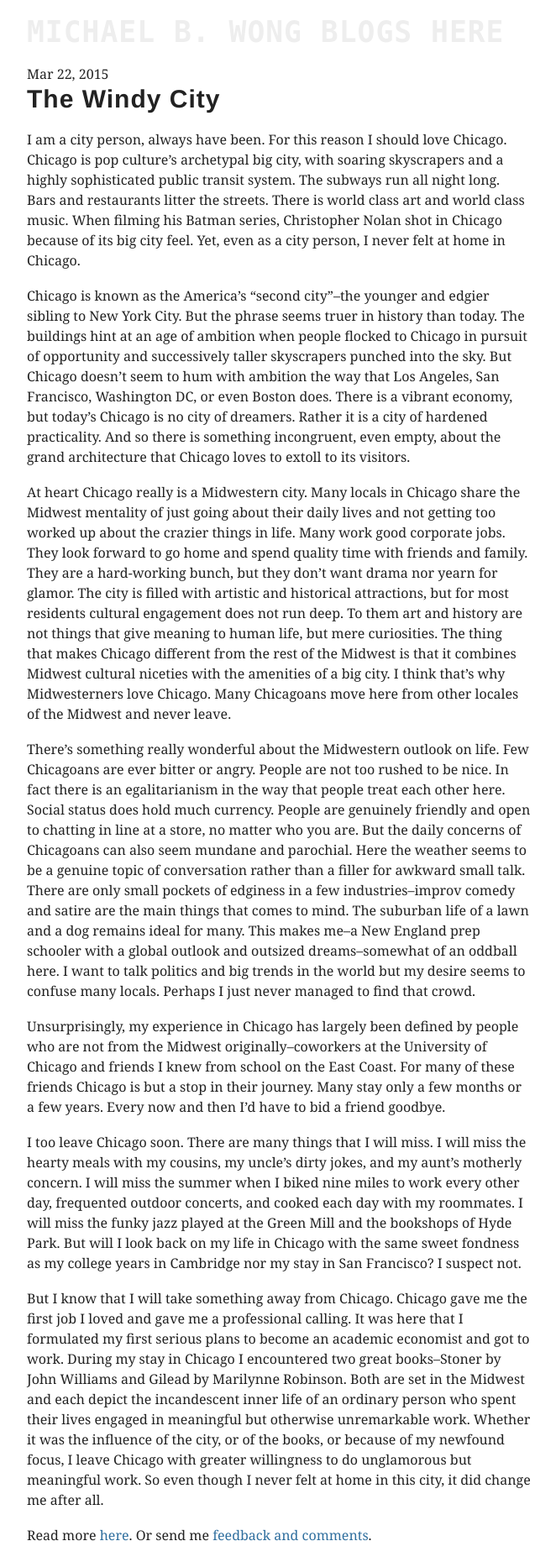
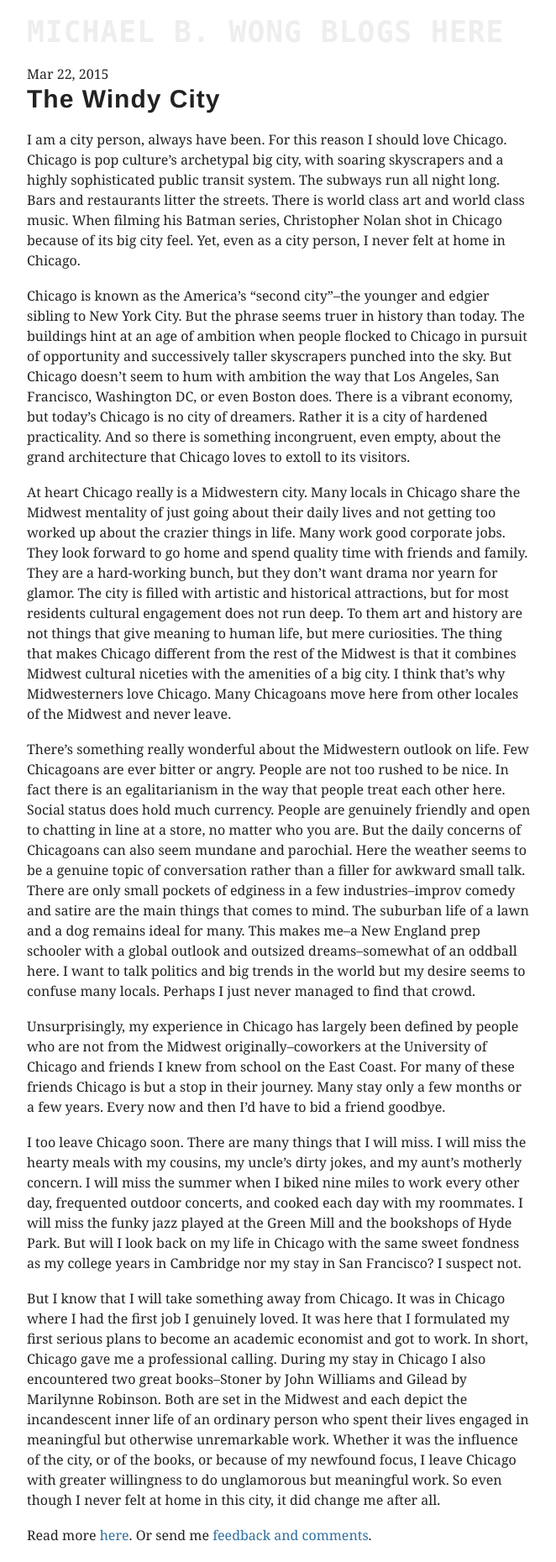
Before and after one commit to mbwong/mbwong.github.com, a Jekyll site: the page built from _posts/2015-03-22-chicago.md, in a window 1280 px wide. Shown: the whole page at 84% size, without its empty margins (308-970 px from the left). Built offline with Jekyll 4.4.1, drawn with Linux system fonts in a browser that asks for light colours.

Commit message:
Update 2015-03-22-chicago.md

```diff
--- a/_posts/2015-03-22-chicago.md
+++ b/_posts/2015-03-22-chicago.md
@@ -18,4 +18,4 @@
 
 I too leave Chicago soon. There are many things that I will miss. I will miss the hearty meals with my cousins, my uncle's dirty jokes, and my aunt's motherly concern. I will miss the summer when I biked nine miles to work every other day, frequented outdoor concerts, and cooked each day with my roommates. I will miss the funky jazz played at the Green Mill and the bookshops of Hyde Park. But will I look back on my life in Chicago with the same sweet fondness as my college years in Cambridge nor my stay in San Francisco? I suspect not.
 
-But I know that I will take something away from Chicago. Chicago gave me the first job I loved and gave me a professional calling. It was here that I formulated my first serious plans to become an academic economist and got to work. During my stay in Chicago I encountered two great books--Stoner by John Williams and Gilead by Marilynne Robinson. Both are set in the Midwest and each depict the incandescent inner life of an ordinary person who spent their lives engaged in meaningful but otherwise unremarkable work. Whether it was the influence of the city, or of the books, or because of my newfound focus, I leave Chicago with greater willingness to do unglamorous but meaningful work. So even though I never felt at home in this city, it did change me after all.
+But I know that I will take something away from Chicago. It was in Chicago where I had the first job I genuinely loved. It was here that I formulated my first serious plans to become an academic economist and got to work. In short, Chicago gave me a professional calling. During my stay in Chicago I also encountered two great books--Stoner by John Williams and Gilead by Marilynne Robinson. Both are set in the Midwest and each depict the incandescent inner life of an ordinary person who spent their lives engaged in meaningful but otherwise unremarkable work. Whether it was the influence of the city, or of the books, or because of my newfound focus, I leave Chicago with greater willingness to do unglamorous but meaningful work. So even though I never felt at home in this city, it did change me after all.
```
